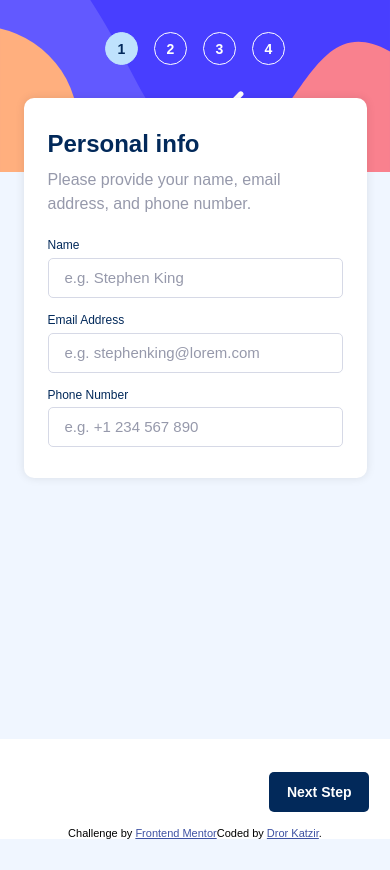
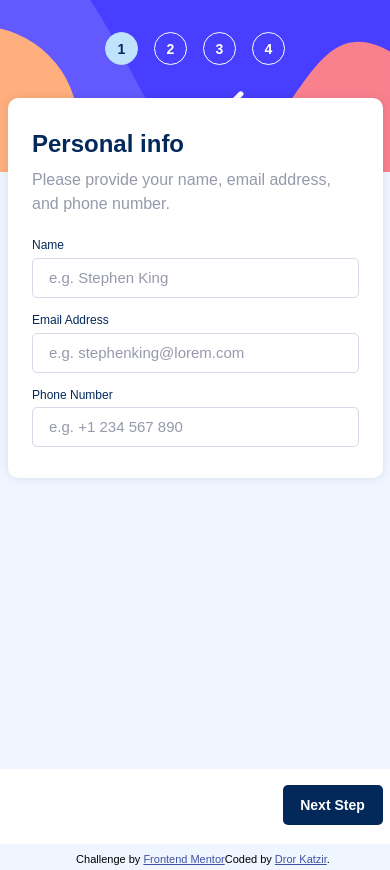
Before and after one commit to DorKatzir/multi-step-form, a React (Vite) app: page / in a window 390 px wide. Before the commit the page ends 844 px from the top, so only its background shows below. Built offline with nearby package versions, Linux system fonts and the light colour scheme.

Commit message:
css mobile step 2

```diff
--- a/src/App.jsx
+++ b/src/App.jsx
@@ -213,8 +213,10 @@ function StepOne({ onNextStep }) {
 
 			</div>
 
+			<div className="buttons">
 				<div className='cta'>
 					<button onClick={handleSubmit}>Next Step</button>
+				</div>
 			</div>
 		</>
 	)
@@ -334,11 +336,13 @@ function StepTwo({onNextStep, onPrevStep}) {
 				</div>
 			</div>
 
+			<div className="buttons">
 				<div className='cta'>
 					<span className='back-btn'>
 						<a onClick={onPrevStep}>Go Back</a>
 					</span>
 					<button onClick={onNextStep}>Next Step</button>
+				</div>
 			</div>
 		</>
 	)
@@ -425,11 +429,13 @@ function StepThree({onNextStep, onPrevStep}) {
 
 			</div>
 
+			<div className="buttons">
 				<div className='cta'>
 					<span className='back-btn'>
 						<a onClick={onPrevStep}>Go Back</a>
 					</span>
 					<button onClick={onNextStep}>Next Step</button>
+				</div>
 			</div>
 		</>
 	)
@@ -568,6 +574,7 @@ function StepFour({ onNextStep, onPrevStep, onChangeStep }) {
 				</div>
 			</div>
 
+			<div className="buttons">
 				<div className='cta'>
 					<span className='back-btn'>
 						<a onClick={onPrevStep}>Go Back</a>
@@ -575,6 +582,7 @@ function StepFour({ onNextStep, onPrevStep, onChangeStep }) {
 					<button onClick={onNextStep} className='confirm-btn'>
 						Confirm
 					</button>
+				</div>
 			</div>
 		</>
 	)
@@ -614,10 +622,12 @@ function StepFive() {
 
 function Footer() {
   return (
+	<footer>
     <div className="attribution">
         Challenge by <a href="https://www.frontendmentor.io?ref=challenge" target="_blank">Frontend Mentor</a>
         Coded by <a href="#">Dror Katzir</a>.
 		<div className="white-bg"></div>
       </div>
+	</footer>
   )
 }
--- a/src/index.css
+++ b/src/index.css
@@ -619,8 +619,7 @@ input:checked + .slider:before {
   .container .main {
     background-color: var(--White);
     margin: 98px auto;
-    width: 343px;
-    height: 380px;
+    width: 375px;
     box-shadow: 0px 0px 10px hsla(0, 0%, 0%, 0.1);
   }
   .container .main .content {
@@ -642,25 +641,28 @@ input:checked + .slider:before {
     margin-top: 0;
     line-height: 1.5;
   }
-  .container .main .content .cta {
+  .container .main .content .buttons {
+    position: absolute;
+    bottom: 0;
+    left: 0;
+    width: 100%;
+    height: 75px;
+    background-color: var(--White);
+  }
+  .container .main .content .buttons .cta {
+    width: 375px;
+    margin: 0 auto;
     display: flex;
-    justify-content: flex-end;
-    align-items: flex-end;
-    max-width: 450px;
-    margin: 0 auto;
-    position: absolute;
-    inset: 0;
-    padding-inline: 1.3rem;
-    padding-block-end: 2rem;
-    z-index: -1;
+    align-items: center;
+    padding-block: 1rem;
   }
-  .container .main .content .cta button {
+  .container .main .content .buttons .cta button {
     width: 100px;
     height: 40px;
     border-radius: 5px;
     font-size: 14px;
   }
-  .container .main .content .cta .back-btn {
+  .container .main .content .buttons .cta .back-btn {
     padding-block-end: 1rem;
   }
   .container .main .content .form {
@@ -731,32 +733,36 @@ input:checked + .slider:before {
   }
   .container .main .content .plan-cards {
     flex-direction: column;
+    gap: 10px;
   }
   .container .main .content .plan-cards .card {
     all: unset;
-    height: 50px;
-    display: flex;
-    gap: 1rem;
+    position: relative;
+    padding: 1rem;
+    border-radius: 8px;
+    border: 1px solid var(--Light-gray);
+    cursor: pointer;
+    gap: 5px;
   }
-  .attribution {
+  .container .main .content .plan-cards .card .icon {
     position: absolute;
-    left: 0;
-    bottom: 5px;
-    right: 0;
-    padding-block-start: 0.5rem;
+    left: 1rem;
+  }
+  .container .main .content .plan-cards .card .text, .container .main .content .plan-cards .card .price, .container .main .content .plan-cards .card .bonus {
+    margin-inline-start: 3.3rem;
+  }
+  footer {
+    position: absolute;
+    bottom: -1.6rem;
+    width: 100%;
+    text-align: center;
+    background-color: var(--Magnolia);
+  }
+  footer .attribution {
+    padding-block: 0.3rem;
     font-size: 11px;
   }
-  .attribution a {
+  footer .attribution a {
     color: hsl(228, 45%, 44%);
   }
-  .white-bg {
-    width: 100dvw;
-    height: 100px;
-    background-color: var(--White);
-    position: absolute;
-    bottom: 0;
-    left: 0;
-    overflow: hidden;
-    z-index: -2;
-  }
 }
--- a/src/index.scss
+++ b/src/index.scss
@@ -670,8 +670,8 @@ input:checked + .slider:before {
         .main{
             background-color: var(--White);
             margin: 98px auto;
-            width: 343px;
-            height: 380px;
+            width: 375px;
+            // height: 380px;
             box-shadow: 0px 0px 10px hsla(0, 0%, 0%, .1);
 
             .content{
@@ -694,17 +694,22 @@ input:checked + .slider:before {
                         line-height: 1.5;
                     }
                 }
+
+                .buttons{
+                    position: absolute;
+                    bottom: 0;
+                    left: 0;
+                    width: 100%;
+                    height: 75px;
+                    background-color: var(--White);
+                    // z-index: -2;
                     .cta{
+                        width: 375px;
+                        margin: 0 auto;
                         display: flex;
-                    justify-content: flex-end;
-                    align-items: flex-end;
-                    max-width: 450px;
-                    margin: 0 auto;
-                    position: absolute;
-                    inset: 0;
-                    padding-inline: 1.3rem;
-                    padding-block-end: 2rem;
-                    z-index: -1;
+                        align-items: center;
+                        padding-block: 1rem;
+
                         button{
                             width: 100px;
                             height: 40px;
@@ -713,6 +718,8 @@ input:checked + .slider:before {
                         }
                         .back-btn{
                             padding-block-end: 1rem;
+                        }
+
                     }
                 }
                  .form{
@@ -780,37 +787,48 @@ input:checked + .slider:before {
                 }
                 .plan-cards{
                     flex-direction: column;
+                    gap: 10px;
                     .card{
-                        all:unset;
-                        height: 50px;
-                        display: flex;
-                        gap: 1rem;
+                        all: unset;
+                        position: relative;
+                        // display: flex;
+                        // flex-direction: column;
+                        // height: 75px !important;
+                        // justify-content: flex-start;
+                        // gap: .2rem;
+
+                        // height: fit-content;
+                        padding: 1rem;
+                        border-radius: 8px;
+                        border: 1px solid var(--Light-gray);
+                        cursor: pointer;
+
+                        gap: 5px;
+                        .icon{
+                            position: absolute;
+                            // top: 18px;
+                            left: 1rem;
+                        }
+                        .text, .price, .bonus{
+                            margin-inline-start: 3.3rem;
+                        }
                     }
                 }
             }
         }
     }
 
+    footer{
+        position: absolute;
+        bottom: -1.6rem;
+        width: 100%;
+        text-align: center;
+        background-color: var(--Magnolia);
         .attribution{
-        position: absolute;
-        left: 0;
-        bottom: 5px;
-        right: 0;
-        padding-block-start: .5rem;
+            padding-block: .3rem;
             font-size: 11px;
             a { color: hsl(228, 45%, 44%); }
         }
-
-    .white-bg{
-        width: 100dvw;
-        height: 100px;
-        background-color: var(--White);
-        position: absolute;
-        bottom: 0;
-        left: 0;
-        overflow: hidden;
-        z-index: -2;
-
     }
 
 }
```
Lines whose indentation alone changed are shown as unchanged.
